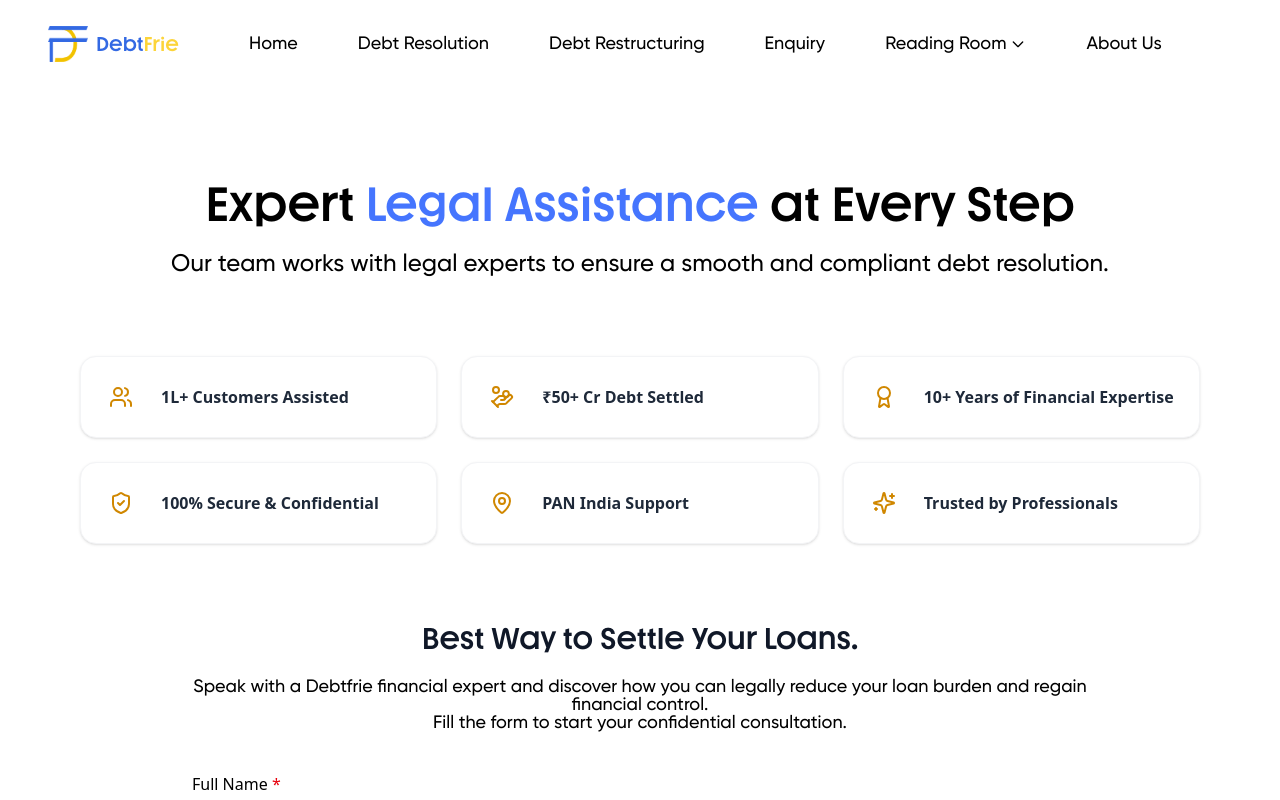
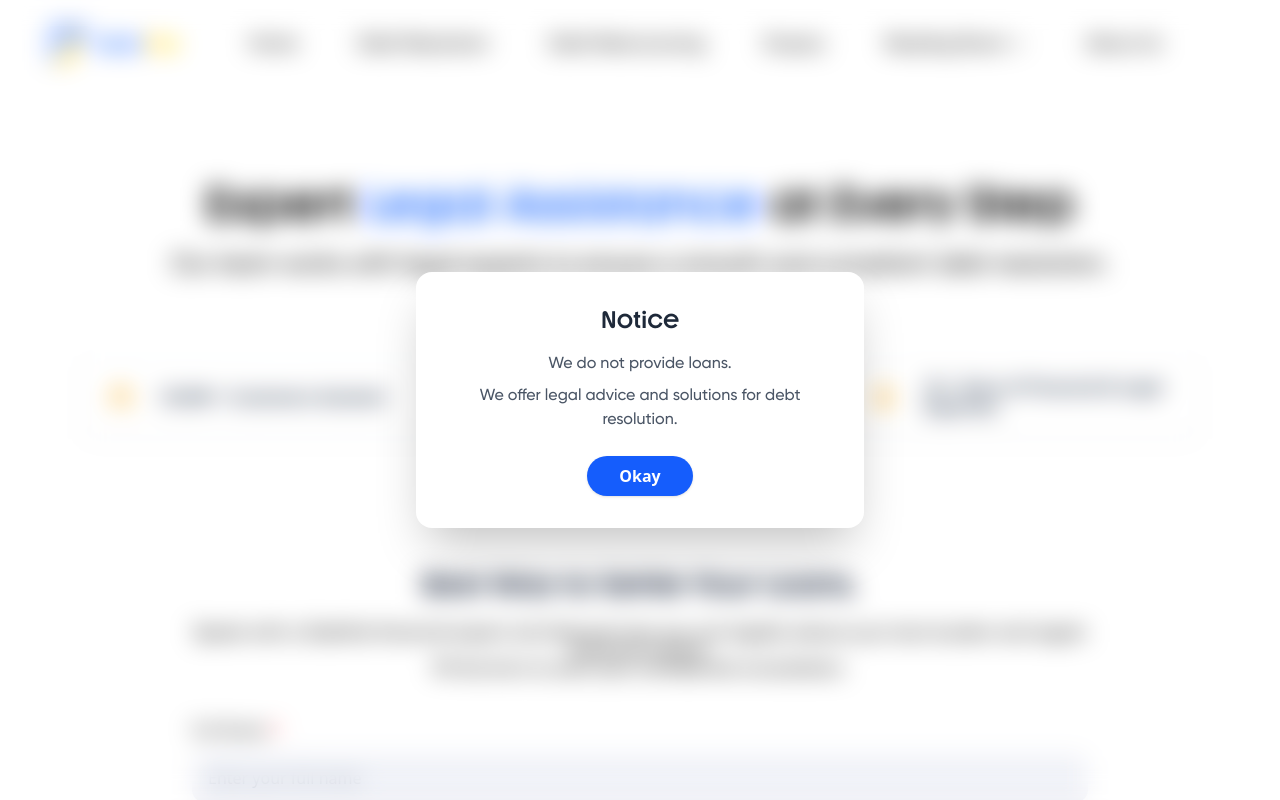
Before and after one commit to PranshuPant182/Debtfrie, a React (Vite) app in the folder Frontend/: page /welcome in a window 1280 px wide. Shown: the top 800 px of the page. Built offline with nearby package versions, Linux system fonts and the light colour scheme.

Commit message:
Update requirements

```diff
--- a/Frontend/src/Pages/ContactUsPage/ContactFormNew.jsx
+++ b/Frontend/src/Pages/ContactUsPage/ContactFormNew.jsx
@@ -145,19 +145,22 @@ function ContactFormNew() {
 
             {/* Personal Loan Dues */}
             <div>
-              <label className="block text-base font-medium mb-3">Outstanding Personal Loan Dues</label>
+              <label className="block text-base font-medium mb-3">Outstanding Personal Loan Dues (Personal Loan, Business Loan, Pay Day Loan, Consumer Loan, Education Loan, Overdraft etc.) ?</label>
               <div className="relative">
                 <select {...register("loanDues")} className="w-full px-4 py-3 bg-[#f1f2f6] text-gray-600 rounded-xl appearance-none focus:outline-none focus:ring-2 focus:ring-blue-500">
                   <option value="">Select option</option>
                   <option value="None">No Personal Loan Dues</option>
-                  <option value="<1L">Less than ₹1 Lakh</option>
-                  <option value="1-2L">₹1 – ₹2 Lakhs</option>
-                  <option value="2-5L">₹2 – ₹5 Lakhs</option>
-                  <option value="5-10L">₹5 – ₹10 Lakhs</option>
-                  <option value="10-15L">₹10 – ₹15 Lakhs</option>
-                  <option value="15-20L">₹15 – ₹20 Lakhs</option>
-                  <option value="20-30L">₹20 – ₹30 Lakhs</option>
-                  <option value=">30L">Above ₹30 Lakhs</option>
+                  <option value="<1L">Less than Rs. 1 Lacs</option>
+                  <option value="1-2L">Rs. 1-2 Lacs</option>
+                  <option value="2-3L">Rs. 2-3 Lacs</option>
+                  <option value="3-4L">Rs. 3-4 Lacs</option>
+                  <option value="4-5L">Rs. 4-5 Lacs</option>
+                  <option value="5-10L">Rs. 5-10 Lacs</option>
+                  <option value="10-15L">Rs. 10-15 Lacs</option>
+                  <option value="15-30L">Rs. 15-30 Lacs</option>
+                  <option value="30-50L">Rs. 30-50 Lacs</option>
+                  <option value="50-1Cr">Rs. 50- 1 Crore</option>
+                  <option value=">1Cr">More than 1 Crore</option>
                 </select>
                 <div className="pointer-events-none absolute inset-y-0 right-0 flex items-center px-4 text-gray-700">
                   <svg className="fill-current h-4 w-4" xmlns="http://www.w3.org/2000/svg" viewBox="0 0 20 20"><path d="M9.293 12.95l.707.707L15.657 8l-1.414-1.414L10 10.828 5.757 6.586 4.343 8z" /></svg>
@@ -202,6 +205,10 @@ function ContactFormNew() {
             >
               {isLoading ? 'Processing...' : 'Submit'}
             </button>
+            <div className="mt-6 text-center">
+              <p className="text-[#1447e6] font-bold text-lg"><span className="text-red-600">*</span>WE DO NOT PROVIDE LOAN</p>
+              <p className="text-gray-600 text-sm mt-1">We provide legal advice related to debts.</p>
+            </div>
           </form>
         </div>
       </div>
--- a/Frontend/src/Pages/ContactUsPage/ContactUs.jsx
+++ b/Frontend/src/Pages/ContactUsPage/ContactUs.jsx
@@ -463,18 +463,21 @@ function ContactUs() {
 
             {/* Personal Loan Dues */}
             <div>
-              <label className="block text-base font-medium mb-3">Outstanding Personal Loan Dues</label>
+              <label className="block text-base font-medium mb-3">Outstanding Personal Loan Dues (Personal Loan, Business Loan, Pay Day Loan, Consumer Loan, Education Loan, Overdraft etc.) ?</label>
               <select {...register("loanDues")} className="w-full px-4 py-3 bg-[#f1f2f6] text-gray-600 rounded-xl">
                 <option value="">Select option</option>
                 <option value="None">No Personal Loan Dues</option>
-                <option value="<1L">Less than ₹1 Lakh</option>
-                <option value="1-2L">₹1 – ₹2 Lakhs</option>
-                <option value="2-5L">₹2 – ₹5 Lakhs</option>
-                <option value="5-10L">₹5 – ₹10 Lakhs</option>
-                <option value="10-15L">₹10 – ₹15 Lakhs</option>
-                <option value="15-20L">₹15 – ₹20 Lakhs</option>
-                <option value="20-30L">₹20 – ₹30 Lakhs</option>
-                <option value=">30L">Above ₹30 Lakhs</option>
+                <option value="<1L">Less than Rs. 1 Lacs</option>
+                <option value="1-2L">Rs. 1-2 Lacs</option>
+                <option value="2-3L">Rs. 2-3 Lacs</option>
+                <option value="3-4L">Rs. 3-4 Lacs</option>
+                <option value="4-5L">Rs. 4-5 Lacs</option>
+                <option value="5-10L">Rs. 5-10 Lacs</option>
+                <option value="10-15L">Rs. 10-15 Lacs</option>
+                <option value="15-30L">Rs. 15-30 Lacs</option>
+                <option value="30-50L">Rs. 30-50 Lacs</option>
+                <option value="50-1Cr">Rs. 50- 1 Crore</option>
+                <option value=">1Cr">More than 1 Crore</option>
               </select>
             </div>
 
@@ -510,6 +513,10 @@ function ContactUs() {
             >
               {isLoading ? 'Processing...' : 'Pay ₹49 and Submit Request'}
             </button>
+            <div className="mt-6 text-center">
+              <p className="text-[#1447e6] font-bold text-lg"><span className="text-red-600">*</span>WE DO NOT PROVIDE LOAN</p>
+              <p className="text-gray-600 text-sm mt-1">We provide legal advice related to debts.</p>
+            </div>
           </form>
         </div>
 
--- a/Frontend/src/Pages/InquiryPage/InquiryForm.jsx
+++ b/Frontend/src/Pages/InquiryPage/InquiryForm.jsx
@@ -144,19 +144,22 @@ function InquiryForm() {
 
             {/* Personal Loan Dues */}
             <div>
-              <label className="block text-base font-medium mb-3">Outstanding Personal Loan Dues</label>
+              <label className="block text-base font-medium mb-3">Outstanding Personal Loan Dues (Personal Loan, Business Loan, Pay Day Loan, Consumer Loan, Education Loan, Overdraft etc.) ?</label>
               <div className="relative">
                 <select {...register("loanDues")} className="w-full px-4 py-3 bg-[#f1f2f6] text-gray-600 rounded-xl appearance-none focus:outline-none focus:ring-2 focus:ring-blue-500">
                   <option value="">Select option</option>
                   <option value="None">No Personal Loan Dues</option>
-                  <option value="<1L">Less than ₹1 Lakh</option>
-                  <option value="1-2L">₹1 – ₹2 Lakhs</option>
-                  <option value="2-5L">₹2 – ₹5 Lakhs</option>
-                  <option value="5-10L">₹5 – ₹10 Lakhs</option>
-                  <option value="10-15L">₹10 – ₹15 Lakhs</option>
-                  <option value="15-20L">₹15 – ₹20 Lakhs</option>
-                  <option value="20-30L">₹20 – ₹30 Lakhs</option>
-                  <option value=">30L">Above ₹30 Lakhs</option>
+                  <option value="<1L">Less than Rs. 1 Lacs</option>
+                  <option value="1-2L">Rs. 1-2 Lacs</option>
+                  <option value="2-3L">Rs. 2-3 Lacs</option>
+                  <option value="3-4L">Rs. 3-4 Lacs</option>
+                  <option value="4-5L">Rs. 4-5 Lacs</option>
+                  <option value="5-10L">Rs. 5-10 Lacs</option>
+                  <option value="10-15L">Rs. 10-15 Lacs</option>
+                  <option value="15-30L">Rs. 15-30 Lacs</option>
+                  <option value="30-50L">Rs. 30-50 Lacs</option>
+                  <option value="50-1Cr">Rs. 50- 1 Crore</option>
+                  <option value=">1Cr">More than 1 Crore</option>
                 </select>
                 <div className="pointer-events-none absolute inset-y-0 right-0 flex items-center px-4 text-gray-700">
                   <svg className="fill-current h-4 w-4" xmlns="http://www.w3.org/2000/svg" viewBox="0 0 20 20"><path d="M9.293 12.95l.707.707L15.657 8l-1.414-1.414L10 10.828 5.757 6.586 4.343 8z" /></svg>
@@ -201,6 +204,10 @@ function InquiryForm() {
             >
               {isLoading ? 'Processing...' : 'Submit'}
             </button>
+            <div className="mt-6 text-center">
+              <p className="text-[#1447e6] font-bold text-lg"><span className="text-red-600">*</span>WE DO NOT PROVIDE LOAN</p>
+              <p className="text-gray-600 text-sm mt-1">We provide legal advice related to debts.</p>
+            </div>
           </form>
         </div>
       </div>
--- a/Frontend/src/Pages/LandingPage/LandingPage.jsx
+++ b/Frontend/src/Pages/LandingPage/LandingPage.jsx
@@ -17,6 +17,7 @@ function LandingPage() {
     const targetRef = useRef(null);
     const formRef = useRef(null);
     const [isVisible, setIsVisible] = useState(false);
+    const [showPopup, setShowPopup] = useState(false);
     const featuresRef = useRef(null);
     const textRef = useRef(null);
     const navigate = useNavigate();
@@ -43,6 +44,14 @@ function LandingPage() {
         }
 
         return () => observer.disconnect();
+    }, []);
+
+    useEffect(() => {
+        // Show popup after a short delay
+        const timer = setTimeout(() => {
+            setShowPopup(true);
+        }, 1000);
+        return () => clearTimeout(timer);
     }, []);
 
     return (
@@ -238,6 +247,28 @@ function LandingPage() {
             <Banner />
             <AnimatedCardsSection />
             <FAQAccordion limit={3} showButton={true} />
+
+            {showPopup && (
+                <div className="fixed inset-0 bg-transparent backdrop-blur-md backdrop-saturate-150 flex justify-center items-center z-[9999] animate-fade-in">
+                    <div className="bg-white p-8 rounded-2xl max-w-md w-[90%] text-center shadow-2xl relative">
+                        <h2 className="text-2xl font-bold text-gray-800 mb-4" style={{ fontFamily: 'Youth' }}>
+                            Notice
+                        </h2>
+                        <div className="text-md text-gray-600 mb-6 space-y-2" style={{ fontFamily: 'gilroy' }}>
+                            <p>We do not provide loans.</p>
+                            <p>We offer legal advice and solutions for debt resolution.</p>
+                        </div>
+                        <div className="flex justify-center">
+                            <button
+                                onClick={() => setShowPopup(false)}
+                                className="bg-blue-600 hover:bg-blue-700 transition text-white px-8 py-2 rounded-full font-semibold shadow"
+                            >
+                                Okay
+                            </button>
+                        </div>
+                    </div>
+                </div>
+            )}
         </Layout>
 
     )
--- a/Frontend/src/components/Top.jsx
+++ b/Frontend/src/components/Top.jsx
@@ -272,12 +272,9 @@ const HeroSection = ({ scrollToMiddle, Achievements, type, ShowImage }) => {
           <div className="w-full max-w-6xl px-4 py-12 mx-auto">
             <div className="grid grid-cols-1 md:grid-cols-2 lg:grid-cols-3 gap-6">
               {[
-                { icon: Users, text: "1L+ Customers Assisted", color: "text-yellow-600" },
-                { icon: HandCoins, text: "₹50+ Cr Debt Settled", color: "text-yellow-600" },
-                { icon: Award, text: "10+ Years of Financial Expertise", color: "text-yellow-600" },
-                { icon: ShieldCheck, text: "100% Secure & Confidential", color: "text-yellow-600" },
-                { icon: MapPin, text: "PAN India Support", color: "text-yellow-600" },
-                { icon: Sparkles, text: "Trusted by Professionals", color: "text-yellow-600" }
+                { icon: Users, text: " 35,000 + Customers Assisted ", color: "text-yellow-600" },
+                { icon: HandCoins, text: "120 Cr + Debt Settled", color: "text-yellow-600" },
+                { icon: Award, text: "10 + Years of Financial & Legal Expertise", color: "text-yellow-600" },
               ].map((item, idx) => (
                 <div key={idx} className="flex items-center gap-4 bg-white p-4 rounded-2xl shadow-sm border border-gray-100 hover:shadow-md transition-shadow duration-300">
                   <div className={`p-3 rounded-xl bg-opacity-10 ${item.color.replace('text', 'bg')}`}>
```
Also changed, not shown: Frontend/src/components/EnrollBanner.jsx (line endings or trailing spaces).
